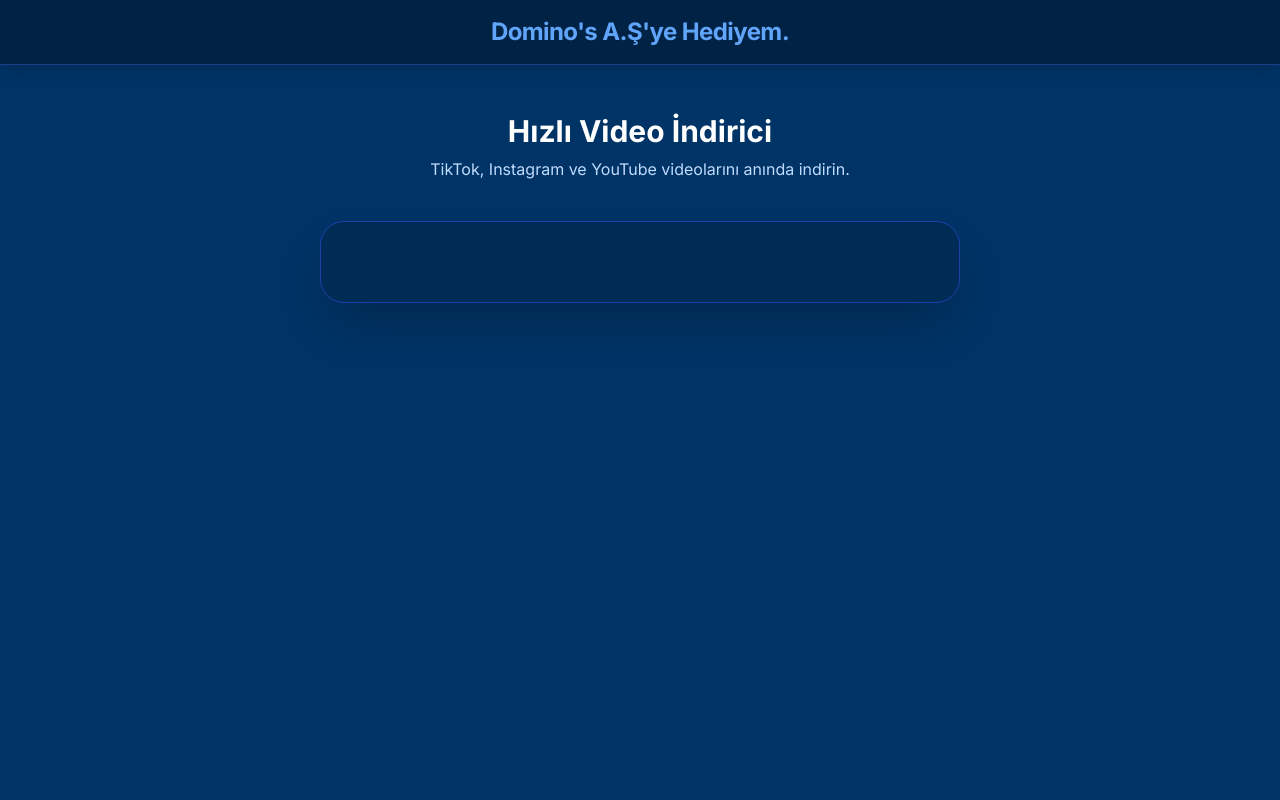
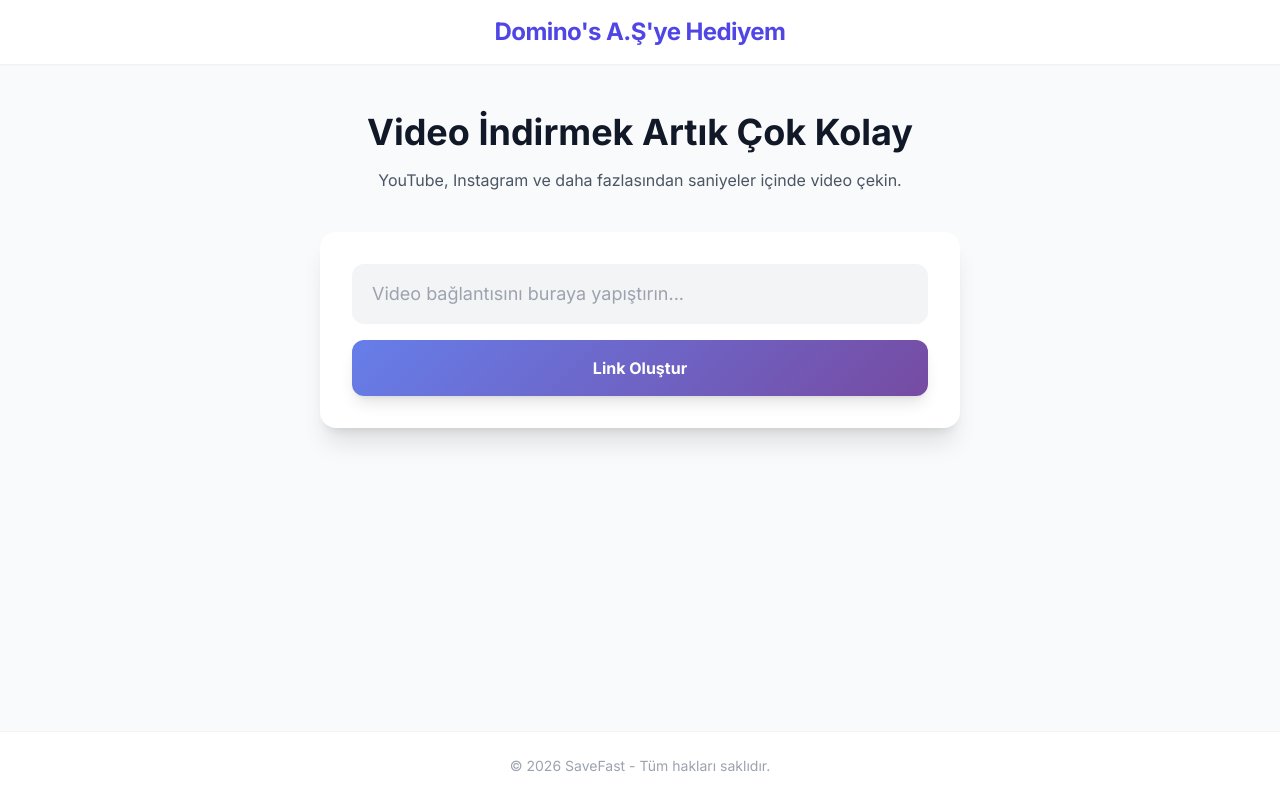
Before and after one commit to ilkerortak/video-downloader, a Flask app: page / in a window 1280 px wide. Run offline with Flask 3, Linux system fonts and the light colour scheme; some libraries are stand-ins or nearby versions.

Commit message:
Update index.html

```diff
--- a/templates/index.html
+++ b/templates/index.html
@@ -3,41 +3,80 @@
 <head>
     <meta charset="UTF-8">
     <meta name="viewport" content="width=device-width, initial-scale=1.0">
-    <title>SaveFast | Video Downloader</title>
+    <title>Video Downloader | Hızlı ve Ücretsiz</title>
     <script src="https://cdn.tailwindcss.com"></script>
     <link href="https://fonts.googleapis.com/css2?family=Inter:wght@400;600;700&display=swap" rel="stylesheet">
     <style>
-        body {
-            font-family: 'Inter', sans-serif;
-            /* Parlement Mavisi Arka Plan */
-            background-color: #003366;
-        }
-        .gradient-btn {
-            background: linear-gradient(135deg, #1e40af 0%, #1e3a8a 100%);
-        }
-        .loader { border-top-color: #ffffff; animation: spinner 1s linear infinite; }
-        @keyframes spinner { 0% { transform: rotate(0deg); } 100% { transform: rotate(360deg); } }
-        .hidden { display: none; }
+        body { font-family: 'Inter', sans-serif; }
+        .gradient-bg { background: linear-gradient(135deg, #667eea 0%, #764ba2 100%); }
     </style>
 </head>
-<body class="min-h-screen flex flex-col text-white">
+<body class="bg-gray-50 min-h-screen flex flex-col">
 
-    <nav class="bg-[#002244] shadow-lg p-4 text-center border-b border-blue-900">
-        <h1 class="text-2xl font-bold text-blue-400 tracking-tight">Domino's A.Ş'ye Hediyem.</h1>
+    <nav class="bg-white shadow-sm p-4 text-center">
+        <h1 class="text-2xl font-bold text-indigo-600 tracking-tight">Domino's A.Ş'ye Hediyem</h1>
     </nav>
 
     <main class="flex-grow container mx-auto px-4 py-12 max-w-2xl">
         <div class="text-center mb-10">
-            <h2 class="text-3xl font-extrabold text-white mb-2 text-center">Hızlı Video İndirici</h2>
-            <p class="text-blue-200">TikTok, Instagram ve YouTube videolarını anında indirin.</p>
+            <h2 class="text-3xl md:text-4xl font-extrabold text-gray-900 mb-4">Video İndirmek Artık Çok Kolay</h2>
+            <p class="text-gray-600">YouTube, Instagram ve daha fazlasından saniyeler içinde video çekin.</p>
         </div>
 
-        <div class="bg-[#002b55] rounded-3xl shadow-2xl p-6 md:p-10 border border-blue-800">
+        <div class="bg-white rounded-2xl shadow-xl p-6 md:p-8">
 
             {% if error_message %}
-            <div class="bg-red-900/50 border-l-4 border-red-500 text-red-200 p-4 rounded-lg mb-6 shadow-sm">
-                {{ error_message }}
+            <div class="bg-red-100 border-l-4 border-red-500 text-red-700 p-4 rounded-lg mb-6 shadow-sm">
+                <p class="font-bold">Hata!</p>
+                <p>{{ error_message }}</p>
             </div>
             {% endif %}
 
-            <form method="POST" id="downloadForm" class="space-y-6
+            <form method="POST" class="space-y-4">
+                <div class="relative">
+                    <input
+                        type="text"
+                        name="url"
+                        placeholder="Video bağlantısını buraya yapıştırın..."
+                        class="w-full px-5 py-4 bg-gray-100 border-none rounded-xl focus:ring-2 focus:ring-indigo-500 outline-none text-gray-700 text-lg transition-all"
+                        required
+                    >
+                </div>
+                <button
+                    type="submit"
+                    class="w-full gradient-bg text-white font-bold py-4 rounded-xl hover:opacity-90 transition-transform active:scale-95 shadow-lg"
+                >
+                    Link Oluştur
+                </button>
+            </form>
+
+            {% if video_info %}
+            <div class="mt-8 p-6 border-t border-gray-100 animate-fade-in">
+                <div class="flex flex-col items-center text-center">
+                    <div class="bg-indigo-100 p-4 rounded-full mb-4">
+                        <svg xmlns="http://www.w3.org/2000/svg" class="h-8 w-8 text-indigo-600" fill="none" viewBox="0 0 24 24" stroke="currentColor">
+                            <path stroke-linecap="round" stroke-linejoin="round" stroke-width="2" d="M4 16v1a3 3 0 003 3h10a3 3 0 003-3v-1m-4-4l-4 4m0 0l-4-4m4 4V4" />
+                        </svg>
+                    </div>
+                    <h3 class="text-lg font-semibold text-gray-800 mb-4">{{ video_info.title }}</h3>
+                    <a
+                        href="{{ video_info.url }}"
+                        target="_blank"
+                        class="inline-block bg-green-500 hover:bg-green-600 text-white font-bold py-3 px-8 rounded-full transition-colors shadow-md"
+                        download
+                    >
+                        Hemen İndir
+                    </a>
+                    <p class="mt-3 text-xs text-gray-400 italic font-medium">Not: İndirme başlamazsa sağ tıklayıp "Bağlantıyı farklı kaydet" deyin.</p>
+                </div>
+            </div>
+            {% endif %}
+        </div>
+    </main>
+
+    <footer class="bg-white py-6 text-center text-gray-400 text-sm border-t border-gray-100">
+        &copy; 2026 SaveFast - Tüm hakları saklıdır.
+    </footer>
+
+</body>
+</html>
```
